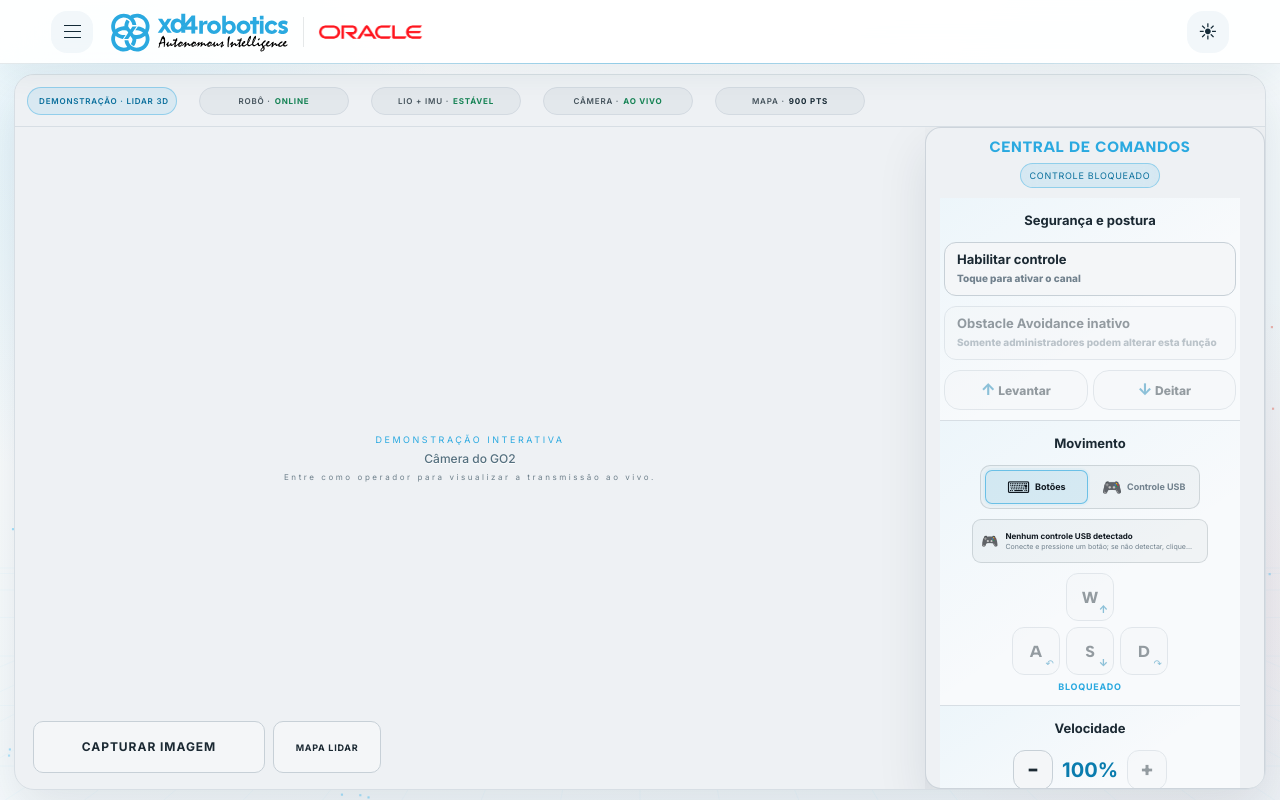
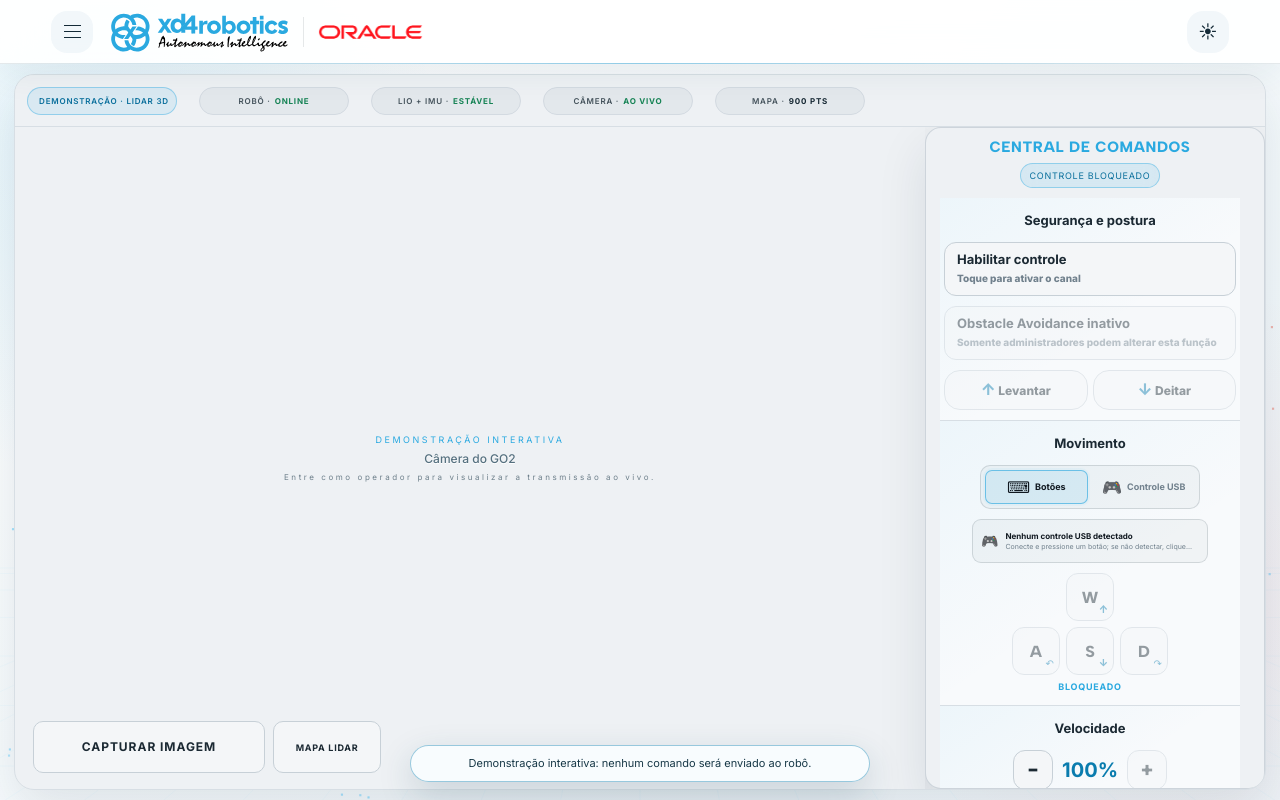
Before and after one commit to ThayAlms/SLAM-Navigation---GO2-EDU-Mapping-Rviz-and-WebViewr-Map-, a React (Vite) app in the folder frontend/: page /demo in a window 1280 px wide. Built offline with nearby package versions, Linux system fonts and the light colour scheme; no server answers.

Commit message:
fix: manter central estavel ao selecionar controle usb

```diff
--- a/frontend/src/components/SlamBackground.jsx
+++ b/frontend/src/components/SlamBackground.jsx
@@ -77,8 +77,8 @@ function SlamBackground({ className = "", variant = "default" }) {
         ]);
         if (disposed) return;
         brandTemplates = {
-          xd4: sampleMark(xd4Mark, 2500),
-          oracle: sampleMark(oracleMark, 2500),
+          xd4: sampleMark(xd4Mark, 2300),
+          oracle: sampleMark(oracleMark, 2300),
         };
         buildParticles();
       } catch {
@@ -230,8 +230,6 @@ function SlamBackground({ className = "", variant = "default" }) {
     function render(time) {
       context.clearRect(0, 0, width, height);
       drawGrid();
-      const lightLogin = variant === "login"
-        && document.documentElement.dataset.theme === "light";
       const darkDashboard = variant !== "login"
         && document.documentElement.dataset.theme === "dark";
       particles.forEach((particle, index) => {
@@ -244,24 +242,19 @@ function SlamBackground({ className = "", variant = "default" }) {
         const wave = Math.sin(time * 0.0007 + particle.phase) * waveScale;
         const pulse = 0.34 + particle.z * 0.38 + Math.sin(time * 0.001 + particle.phase) * 0.1;
         const alpha = particle.brand
-          ? Math.min(lightLogin ? 0.98 : 0.94, pulse + (lightLogin ? 0.42 : 0.34))
+          ? Math.min(0.94, pulse + 0.34)
           : particle.brandHalo
-          ? Math.min(lightLogin ? 0.3 : 0.5, pulse * (lightLogin ? 0.38 : 0.58))
-          : variant === "login"
-            ? Math.min(lightLogin ? 0.38 : 0.82, pulse * (lightLogin ? 0.48 : 1) + 0.1)
+          ? Math.min(0.5, pulse * 0.58)
+          : variant === "login" ? Math.min(0.82, pulse + 0.1)
           : Math.min(0.9, pulse + 0.12);
         const renderedAlpha = darkDashboard ? alpha * 0.72 : alpha;
         if (particle.tone === "red") {
-          context.fillStyle = lightLogin
-            ? `rgba(166, 43, 36, ${renderedAlpha})`
-            : `rgba(199, 70, 52, ${renderedAlpha})`;
+          context.fillStyle = `rgba(199, 70, 52, ${renderedAlpha})`;
         } else {
-          context.fillStyle = lightLogin
-            ? `rgba(11, 118, 164, ${renderedAlpha})`
-            : `rgba(42, 169, 224, ${renderedAlpha})`;
+          context.fillStyle = `rgba(42, 169, 224, ${renderedAlpha})`;
         }
         const size = particle.brand
-          ? (lightLogin ? 0.68 + particle.z * 1.08 : 0.85 + particle.z * 1.35)
+          ? 0.85 + particle.z * 1.35
           : variant === "login"
           ? 0.65 + particle.z * 1.25
           : 0.72 + particle.z * 1.45;
--- a/frontend/src/pages/LoginPage.jsx
+++ b/frontend/src/pages/LoginPage.jsx
@@ -50,10 +50,6 @@ function LoginPage() {
     <div className="app-layout login-layout">
       <AppHeader />
       <SlamBackground className="login-slam-background" variant="login" />
-      <div className="login-point-brands" aria-hidden="true">
-        <span className="login-point-brand login-point-brand--oracle" />
-        <span className="login-point-brand login-point-brand--xd4" />
-      </div>
       <img
         className="login-go2"
         src={go2LoginUrl}
--- a/frontend/src/styles/client-polish.css
+++ b/frontend/src/styles/client-polish.css
@@ -33,6 +33,42 @@
 
   .teleoperation-card--direction > .teleoperation-pad {
     margin-top: 2px;
+  }
+}
+
+/* Mensagens de conexão e comandos funcionam como toast. Por estarem fora do
+   fluxo visual, nunca aumentam a altura da Central de comandos. */
+@media (min-width: 768px) and (min-height: 561px) {
+  .teleoperation-panel > .operation-message {
+    position: fixed;
+    right: auto;
+    bottom: max(18px, env(safe-area-inset-bottom));
+    left: 50%;
+    z-index: 2500;
+    width: min(460px, calc(100vw - 32px));
+    margin: 0 !important;
+    padding: 10px 16px;
+    overflow: hidden;
+    border: 1px solid rgba(42, 169, 224, 0.5);
+    border-radius: 999px;
+    color: #eaf8ff;
+    background: rgba(5, 16, 23, 0.94);
+    box-shadow: 0 12px 34px rgba(0, 0, 0, 0.28);
+    backdrop-filter: blur(12px);
+    font-size: 11px;
+    line-height: 1.35;
+    text-align: center;
+    text-overflow: ellipsis;
+    white-space: nowrap;
+    transform: translateX(-50%);
+    pointer-events: none;
+  }
+
+  :root[data-theme="light"] .teleoperation-panel > .operation-message {
+    border-color: rgba(18, 128, 176, 0.42);
+    color: #173847;
+    background: rgba(248, 252, 254, 0.96);
+    box-shadow: 0 12px 34px rgba(25, 72, 96, 0.18);
   }
 }
 
@@ -72,88 +108,6 @@
   }
 }
 
-/* No tema claro, a nuvem geral continua discreta enquanto as duas marcas
-   desenhadas por pontos permanecem legíveis e refinadas. */
-:root[data-theme="light"] .login-slam-background {
-  z-index: 1 !important;
-  opacity: 0.86 !important;
-  filter: saturate(1.2) contrast(1.08) !important;
-}
-
-.login-point-brands {
-  display: none;
-}
-
-:root[data-theme="light"] .login-point-brands {
-  position: fixed;
-  inset: var(--header-height) 0 0;
-  z-index: 1;
-  display: block;
-  overflow: hidden;
-  pointer-events: none;
-}
-
-.login-point-brand {
-  position: absolute;
-  left: clamp(18px, 2.8vw, 46px);
-  display: block;
-  width: clamp(150px, 19vw, 280px);
-  aspect-ratio: 1;
-  background-image: radial-gradient(
-    circle,
-    currentColor 0 1px,
-    transparent 1.3px
-  );
-  background-size: 6px 6px;
-  opacity: 0.34;
-  animation: login-point-brand-float 9s ease-in-out infinite alternate;
-}
-
-.login-point-brand--oracle {
-  top: 12%;
-  color: #a72d28;
-  -webkit-mask: url("../../logos/oraclefundo.png") center / contain no-repeat;
-  mask: url("../../logos/oraclefundo.png") center / contain no-repeat;
-}
-
-.login-point-brand--xd4 {
-  bottom: 5%;
-  color: #0879aa;
-  -webkit-mask: url("../../logos/iconexd4.svg") center / contain no-repeat;
-  mask: url("../../logos/iconexd4.svg") center / contain no-repeat;
-  animation-delay: -4.5s;
-}
-
-@keyframes login-point-brand-float {
-  from {
-    opacity: 0.27;
-    transform: translate3d(0, -3px, 0) scale(0.985);
-  }
-
-  to {
-    opacity: 0.4;
-    transform: translate3d(4px, 4px, 0) scale(1.015);
-  }
-}
-
-@media (max-width: 767px) and (orientation: portrait) {
-  .login-point-brand {
-    width: clamp(104px, 34vw, 148px);
-    opacity: 0.2;
-  }
-
-  .login-point-brand--oracle {
-    top: 4%;
-    right: -24px;
-    left: auto;
-  }
-
-  .login-point-brand--xd4 {
-    bottom: 2%;
-    left: -20px;
-  }
-}
-
 /* Reserva espaço real para as duas marcas no header autenticado estreito.
    Evita que a Oracle seja recortada entre menu e seletor de tema. */
 @media (max-width: 479px) and (orientation: portrait) {
@@ -186,9 +140,3 @@
     max-width: 64px !important;
   }
 }
-
-@media (prefers-reduced-motion: reduce) {
-  .login-point-brand {
-    animation: none;
-  }
-}
```
